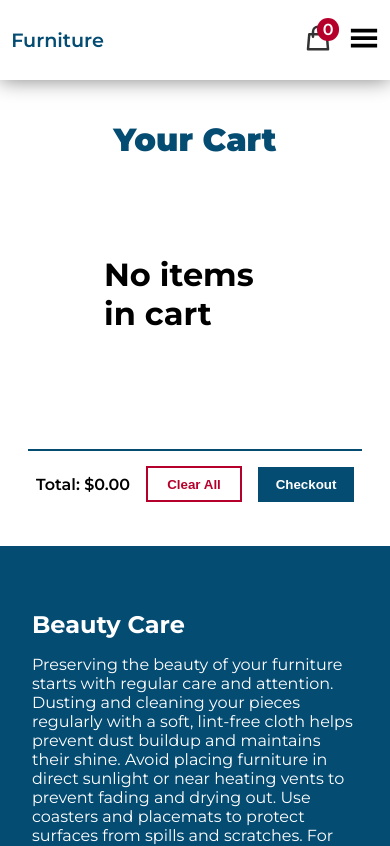
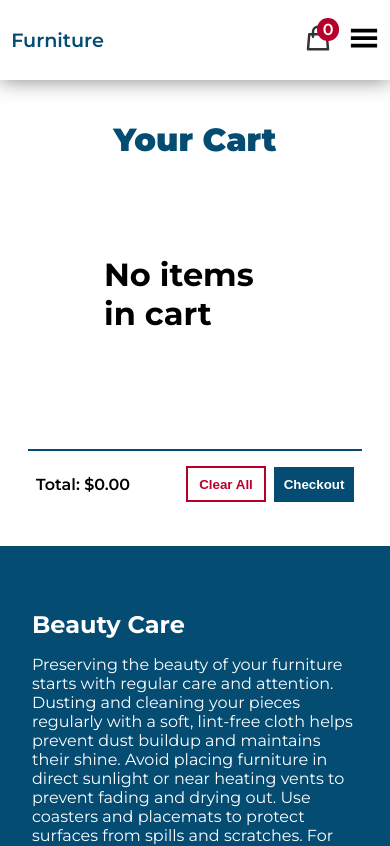
Before and after one commit to dawudarif/furniture-store, a React (Create React App) app: page /cart in a window 390 px wide. Shown: the top 846 px of the page. Built offline with nearby package versions, Linux system fonts and the light colour scheme.

Commit message:
mobile-nav and cart buttons

```diff
--- a/src/components/Layout/Navbar.tsx
+++ b/src/components/Layout/Navbar.tsx
@@ -47,7 +47,7 @@ const Navbar = () => {
                 <div className='cart-child flex'>{length}</div>
               </div>
             </Link>
-            <GiHamburgerMenu onClick={() => setView(true)} size={30} />
+            <GiHamburgerMenu onClick={() => setView(!true)} size={30} />
           </div>
         </div>
       </nav>
--- a/src/styles/Cart.css
+++ b/src/styles/Cart.css
@@ -194,11 +194,15 @@
   }
   .clear-all {
     height: 2rem;
-    width: 6rem;
+    width: 5rem;
+    white-space: nowrap;
+  }
+  .btn-container {
+    gap: 0.5rem;
   }
   .checkout-button {
     height: 2.2rem;
-    width: 6rem;
+    width: 5rem;
   }
   .cart-item img {
     width: 6rem;
--- a/src/styles/Navbar.css
+++ b/src/styles/Navbar.css
@@ -56,7 +56,7 @@
   bottom: 0;
   left: 0;
   right: 70%;
-  background-color: rgba(0, 0, 0, 0.847);
+  background-color: white;
   justify-content: center;
   align-items: center;
   z-index: 10;
@@ -80,7 +80,7 @@
 .mobile-nav ul li a {
   text-decoration: none;
   font-size: 1.5rem;
-  color: var(--white);
+  color: var(--black);
   opacity: 1;
   font-weight: 600;
 }
@@ -95,7 +95,7 @@
   position: absolute;
   top: 3rem;
   right: 3rem;
-  color: var(--white);
+  color: var(--black);
 }
 .sandwich a {
   color: var(--black);
```
